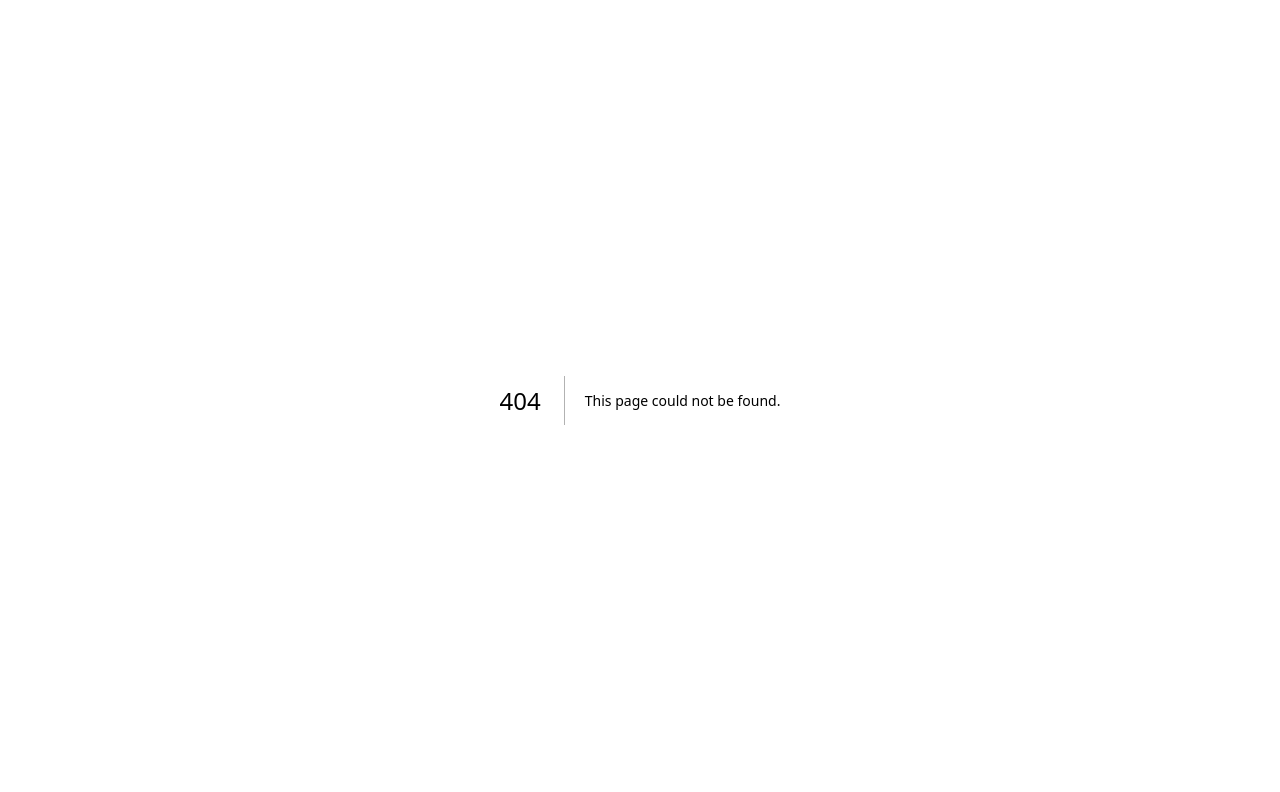
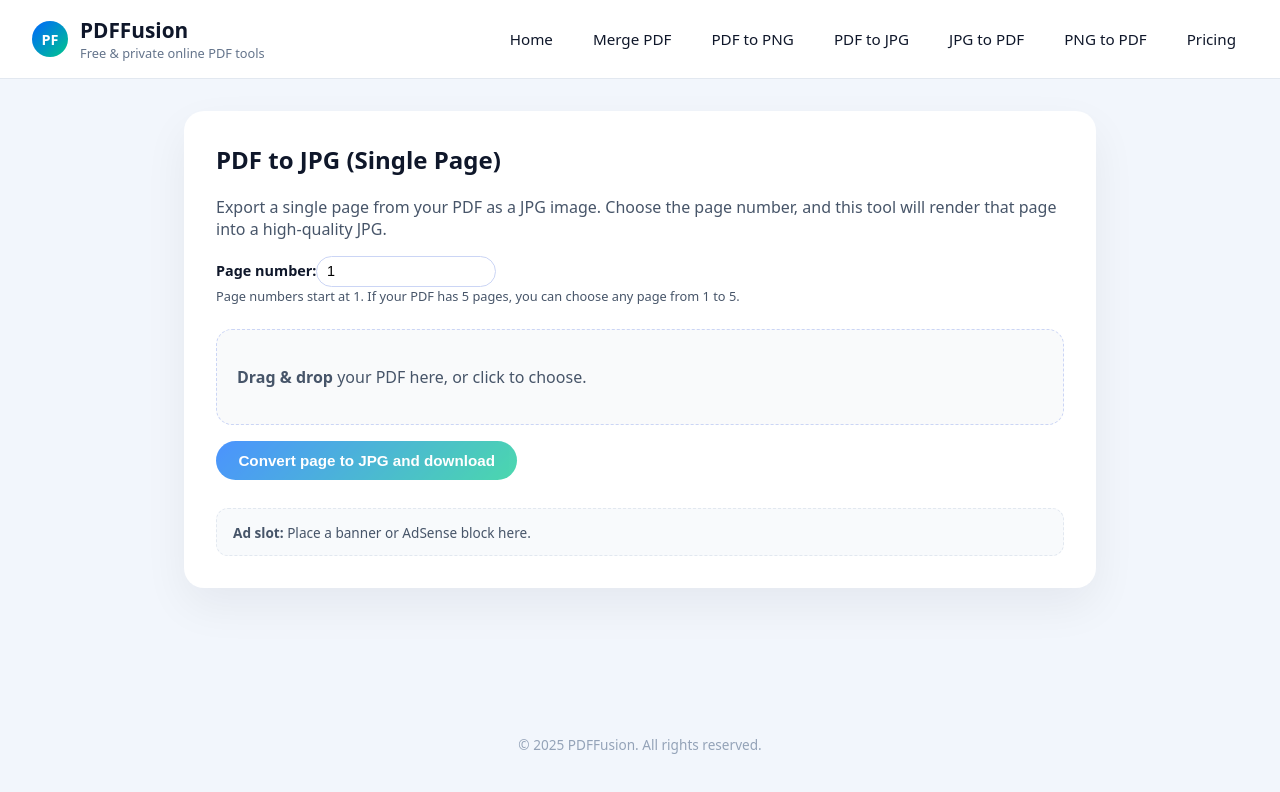
Before and after one commit to gsimbini/pdf-merge-site, a Next.js app: page /pdf-to-jpg in a window 1280 px wide. Before the commit this address had no page. Shown: the top 792 px of the page. Built offline with nearby package versions, Linux system fonts and the light colour scheme.

Commit message:
Add PDF to JPG (single page export) tool

```diff
--- /dev/null
+++ b/pages/pdf-to-jpg.js
@@ -0,0 +1,250 @@
+// pages/pdf-to-jpg.js
+import Head from 'next/head';
+import Link from 'next/link';
+import { useState } from 'react';
+
+export default function PdfToJpgPage() {
+  const [file, setFile] = useState(null);
+  const [pageNumber, setPageNumber] = useState(1);
+  const [processing, setProcessing] = useState(false);
+  const [message, setMessage] = useState('');
+
+  function formatBytes(bytes) {
+    if (bytes === 0) return '0 B';
+    const k = 1024;
+    const sizes = ['B', 'KB', 'MB', 'GB'];
+    const i = Math.floor(Math.log(bytes) / Math.log(k));
+    return `${(bytes / Math.pow(k, i)).toFixed(2)} ${sizes[i]}`;
+  }
+
+  async function handleConvert() {
+    if (!file) {
+      setMessage('Please select a PDF first.');
+      return;
+    }
+
+    const pageNum = parseInt(pageNumber, 10);
+    if (!Number.isInteger(pageNum) || pageNum < 1) {
+      setMessage('Page number must be a whole number starting from 1.');
+      return;
+    }
+
+    if (typeof window === 'undefined') {
+      setMessage('This feature only works in a browser.');
+      return;
+    }
+
+    const pdfjsLib = window.pdfjsLib;
+    if (!pdfjsLib) {
+      setMessage(
+        'PDF engine is still loading. Please wait a moment and try again.'
+      );
+      return;
+    }
+
+    try {
+      setProcessing(true);
+      setMessage('Rendering PDF page to JPG…');
+
+      pdfjsLib.GlobalWorkerOptions.workerSrc =
+        'https://cdnjs.cloudflare.com/ajax/libs/pdf.js/3.11.174/pdf.worker.min.js';
+
+      const arrayBuffer = await file.arrayBuffer();
+      const loadingTask = pdfjsLib.getDocument({ data: arrayBuffer });
+      const pdf = await loadingTask.promise;
+
+      if (pageNum > pdf.numPages) {
+        setMessage(
+          `This PDF only has ${pdf.numPages} page(s). Please choose a page between 1 and ${pdf.numPages}.`
+        );
+        setProcessing(false);
+        return;
+      }
+
+      const page = await pdf.getPage(pageNum);
+
+      const scale = 2; // increase for higher resolution
+      const viewport = page.getViewport({ scale });
+
+      const canvas = document.createElement('canvas');
+      const context = canvas.getContext('2d');
+      canvas.width = viewport.width;
+      canvas.height = viewport.height;
+
+      const renderTask = page.render({
+        canvasContext: context,
+        viewport,
+      });
+
+      await renderTask.promise;
+
+      // Canvas -> JPEG blob
+      canvas.toBlob(
+        (blob) => {
+          if (!blob) {
+            setMessage('Failed to create JPG image from this page.');
+            setProcessing(false);
+            return;
+          }
+
+          const url = URL.createObjectURL(blob);
+          const a = document.createElement('a');
+
+          const baseName = file.name.replace(/\.pdf$/i, '');
+          a.href = url;
+          a.download = `${baseName}-page-${pageNum}.jpg`;
+
+          document.body.appendChild(a);
+          a.click();
+          a.remove();
+          URL.revokeObjectURL(url);
+
+          setMessage(
+            `Done! Exported page ${pageNum} to JPG. Check your downloads.`
+          );
+          setProcessing(false);
+        },
+        'image/jpeg',
+        0.95 // quality
+      );
+    } catch (err) {
+      console.error(err);
+      setMessage(
+        'Something went wrong while converting this page. Some PDFs use features that are hard to render in the browser.'
+      );
+      setProcessing(false);
+    }
+  }
+
+  return (
+    <>
+      <Head>
+        <title>PDF to JPG (Single Page) - PDFFusion</title>
+        <meta
+          name="description"
+          content="Export a single page from a PDF as a JPG image directly in your browser."
+        />
+        {/* PDF.js from CDN */}
+        <script
+          src="https://cdnjs.cloudflare.com/ajax/libs/pdf.js/3.11.174/pdf.min.js"
+          integrity="sha512-tUEqXV2XNY0FTqLL0yxhiYzz0maDCpp1FDZVPBUl49SABLQUeak5ZrdlJVS8cpJbWilUoM1AXW+R9e32XbvA+Q=="
+          crossOrigin="anonymous"
+          referrerPolicy="no-referrer"
+        ></script>
+      </Head>
+      <div className="page">
+        <header className="header">
+          <div className="brand">
+            <span className="logo-circle">PF</span>
+            <div>
+              <h1>PDFFusion</h1>
+              <p className="tagline">Free &amp; private online PDF tools</p>
+            </div>
+          </div>
+          <nav className="nav">
+            <Link href="/">Home</Link>
+            <Link href="/merge-pdf">Merge PDF</Link>
+            <Link href="/pdf-to-png">PDF to PNG</Link>
+            <Link href="/pdf-to-jpg">PDF to JPG</Link>
+            <Link href="/jpg-to-pdf">JPG to PDF</Link>
+            <Link href="/png-to-pdf">PNG to PDF</Link>
+            <Link href="/pricing">Pricing</Link>
+          </nav>
+        </header>
+
+        <main className="main">
+          <section className="tool-section">
+            <h2>PDF to JPG (Single Page)</h2>
+            <p>
+              Export a single page from your PDF as a JPG image. Choose the page
+              number, and this tool will render that page into a high-quality JPG.
+            </p>
+
+            <div className="option-row">
+              <label htmlFor="page-number">
+                <strong>Page number:</strong>
+              </label>
+              <input
+                id="page-number"
+                type="number"
+                min="1"
+                value={pageNumber}
+                onChange={(e) => setPageNumber(e.target.value)}
+                className="text-input"
+                style={{ maxWidth: '90px' }}
+              />
+            </div>
+            <p className="hint">
+              Page numbers start at 1. If your PDF has 5 pages, you can choose any
+              page from 1 to 5.
+            </p>
+
+            <div
+              className="upload-box dropzone"
+              onDragOver={(e) => e.preventDefault()}
+              onDrop={(e) => {
+                e.preventDefault();
+                const f = e.dataTransfer.files?.[0];
+                if (f) {
+                  setFile(f);
+                  setMessage(`Selected: ${f.name} (${formatBytes(f.size)})`);
+                }
+              }}
+              onClick={() =>
+                document.getElementById('pdf-to-jpg-input')?.click()
+              }
+            >
+              <p>
+                <strong>Drag &amp; drop</strong> your PDF here, or click to
+                choose.
+              </p>
+              <input
+                id="pdf-to-jpg-input"
+                type="file"
+                accept="application/pdf"
+                style={{ display: 'none' }}
+                onChange={(e) => {
+                  const f = e.target.files?.[0];
+                  if (f) {
+                    setFile(f);
+                    setMessage(
+                      `Selected: ${f.name} (${formatBytes(f.size)})`
+                    );
+                  }
+                }}
+              />
+              {file && (
+                <ul className="file-list">
+                  <li>{file.name}</li>
+                </ul>
+              )}
+            </div>
+
+            <button
+              className="primary-btn"
+              onClick={handleConvert}
+              disabled={!file || processing}
+              style={{ marginTop: '1rem' }}
+            >
+              {processing ? 'Processing…' : 'Convert page to JPG and download'}
+            </button>
+
+            {message && (
+              <p className="hint" style={{ marginTop: '0.75rem' }}>
+                {message}
+              </p>
+            )}
+
+            <div className="ad-slot">
+              <strong>Ad slot:</strong> Place a banner or AdSense block here.
+            </div>
+          </section>
+        </main>
+
+        <footer className="footer">
+          <p>© {new Date().getFullYear()} PDFFusion. All rights reserved.</p>
+        </footer>
+      </div>
+    </>
+  );
+}
```
